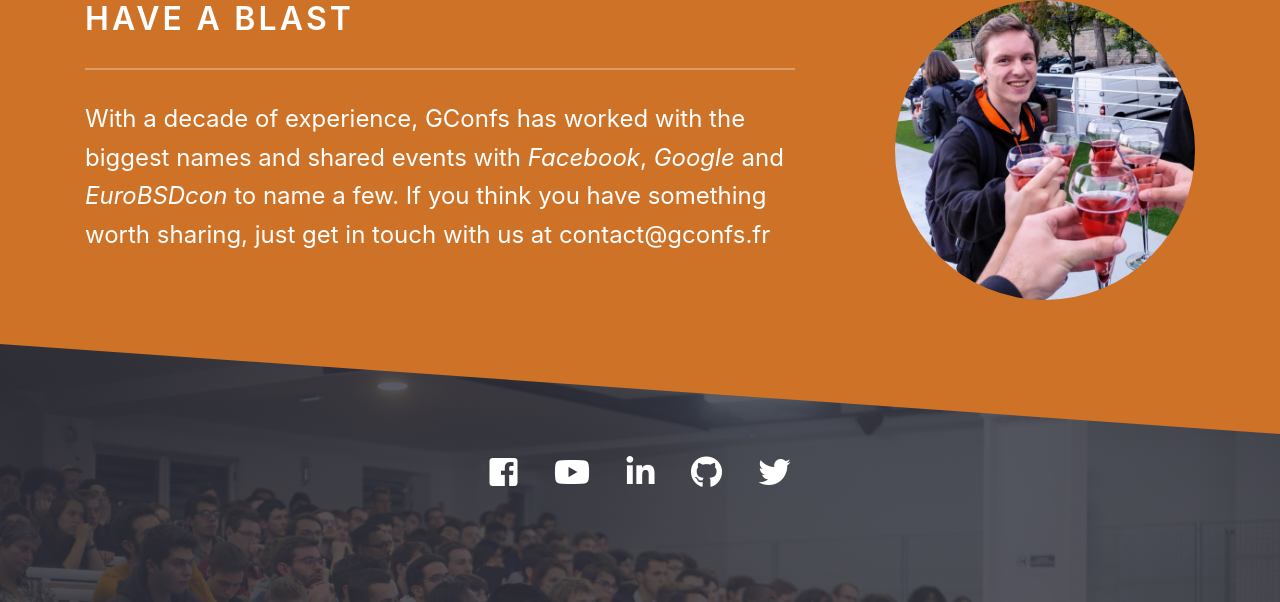
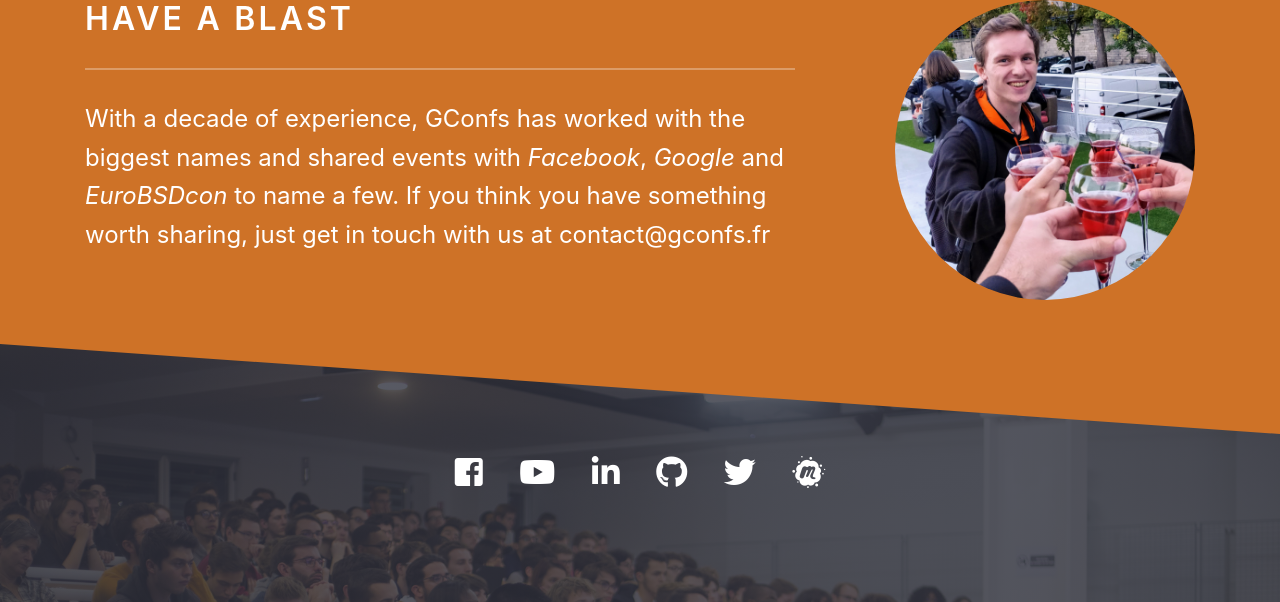
Before and after one commit to gconfs/website, a Django app: page / in a window 1280 px wide. Shown: the part 1693-2295 px from the top of the page. Run offline with Django 3.2, Linux system fonts and the light colour scheme; parts of the project's set-up code (start-up, migrations or seed data) failed here and were passed over; some libraries are stand-ins or nearby versions; some web fonts are replaced.

Commit message:
Adds meetup icon and link to homepage

```diff
--- a/homepage/templates/homepage.html
+++ b/homepage/templates/homepage.html
@@ -90,6 +90,7 @@
           <a href="https://www.linkedin.com/company/gconfs/" target="_blank"><span class="fab fa-linkedin-in fa-2x"></span></a>
           <a href="https://github.com/gconfs" target="_blank"><span class="fab fa-github fa-2x"></span></a>
           <a href="https://twitter.com/AssoGConfs" target="_blank"><span class="fab fa-twitter fa-2x"></span></a>
+          <a href="https://www.meetup.com/GConfs/" target="_blank"><span class="fab fa-meetup fa-2x"></span></a>
         </div>
     </div>
 </div>
```
